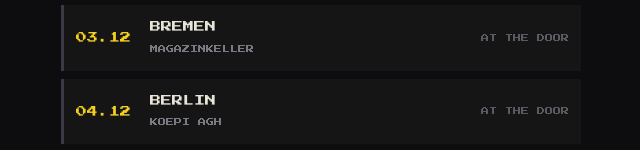
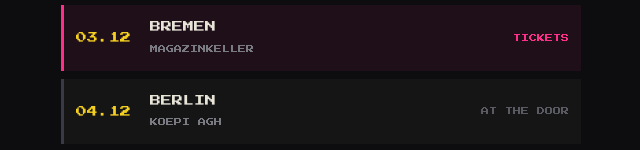
Before and after one commit to SamuelAdamsMcGuire/get-to-the-gig, a plain HTML site: page tickets/index.html in a window 1280 px wide. Shown: the part 363-513 px from the top of the page, 319-959 px from the left. Drawn offline with Linux system fonts and the light colour scheme.

Commit message:
Add ticket link for Bremen on December 3rd

```diff
--- a/tickets/index.html
+++ b/tickets/index.html
@@ -33,7 +33,7 @@
 <a class="row" data-goatcounter-click="ticket-karlsruhe" href="https://www.sau-ev.de/veranstaltung/raw-power-scheisse-minnelli-special-forces-party-force-left-behind/"><span class="d">26.11</span><span class="c">KARLSRUHE<br><span class="v">ALTE HACKEREI</span></span><span class="t">TICKETS</span></a>
 <div class="row off"><span class="d">27.11</span><span class="c">FRANKFURT<br><span class="v">AU</span></span><span class="t">AT THE DOOR</span></div>
 <a class="row" data-goatcounter-click="ticket-koeln" href="https://loveyourartist.com/en/events/raw-power-reggio-emilia-koln-EL4EV0Z"><span class="d">28.11</span><span class="c">KOELN<br><span class="v">SONIC BALLROOM</span></span><span class="t">TICKETS</span></a>
-<div class="row off"><span class="d">03.12</span><span class="c">BREMEN<br><span class="v">MAGAZINKELLER</span></span><span class="t">AT THE DOOR</span></div>
+<a class="row" data-goatcounter-click="ticket-bremen" href="https://pretix.eu/schlachthof-bremen/261203SB/"><span class="d">03.12</span><span class="c">BREMEN<br><span class="v">MAGAZINKELLER</span></span><span class="t">TICKETS</span></a>
 <div class="row off"><span class="d">04.12</span><span class="c">BERLIN<br><span class="v">KOEPI AGH</span></span><span class="t">AT THE DOOR</span></div>
 <div class="row off"><span class="d">05.12</span><span class="c">HAMBURG<br><span class="v">LOBUSCH</span></span><span class="t">AT THE DOOR</span></div>
 <p class="game">THERE IS A GAME ABOUT THIS TOUR.<br>
```
